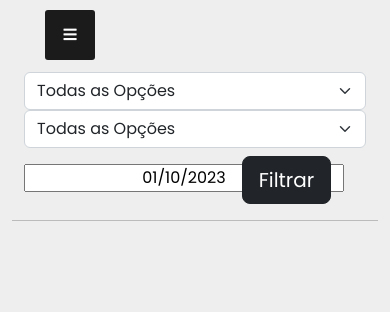
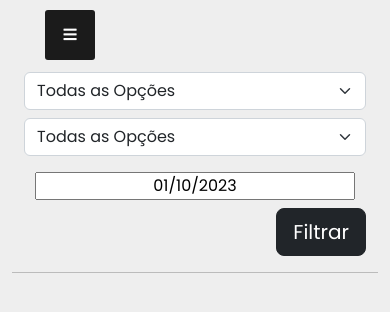
Before and after one commit to JhonnyKeller/reservations, a Django app: page /restaurants/restaurantmenu/1/ in a window 390 px wide. Shown: the top 312 px of the page. Run offline with Django 4.2, Linux system fonts and the light colour scheme; data comes from the database, SQL or seed files in the repository; some libraries are stand-ins or nearby versions.

Commit message:
'fixing_restaurant_mobile_menu'

```diff
--- a/restaurants/templates/restaurants/restaurantmenu.html
+++ b/restaurants/templates/restaurants/restaurantmenu.html
@@ -32,7 +32,7 @@
               <option name="filter_shift" value="Dinner">Dinner</option>
               </select>
             </div>
-            <div class="col-md-6 col-lg-3">
+            <div class="col-md-6 col-lg-3 mt-2">
               <select class="form-select" aria-label="Default select example">
               <option name="filter_zone" value="all" selected>Todas as Opções</option>
               {% for zone in zones %}
@@ -40,10 +40,10 @@
               {% endfor %}
               </select>
             </div>
-            <div class="col-6 col-md-6 mt-2 col-lg-3 margin-top text-center">
+            <div class="col-12 col-md-6 mt-2 col-lg-3 margin-top text-center">
               <input class="text-center margin-top"  name="choosenday" value="{{choosenday}}" type="text" id="datepicker">
             </div>
-            <div class="col-6 col-md-6 col-lg-3 text-center">
+            <div class="col-12 col-md-6 col-lg-3 text-end">
               <button class="btn btn-lg btn-dark  margin-top" type="submit" name="date_true" value="True">Filtrar</button>
             </div>
           </div>
```
